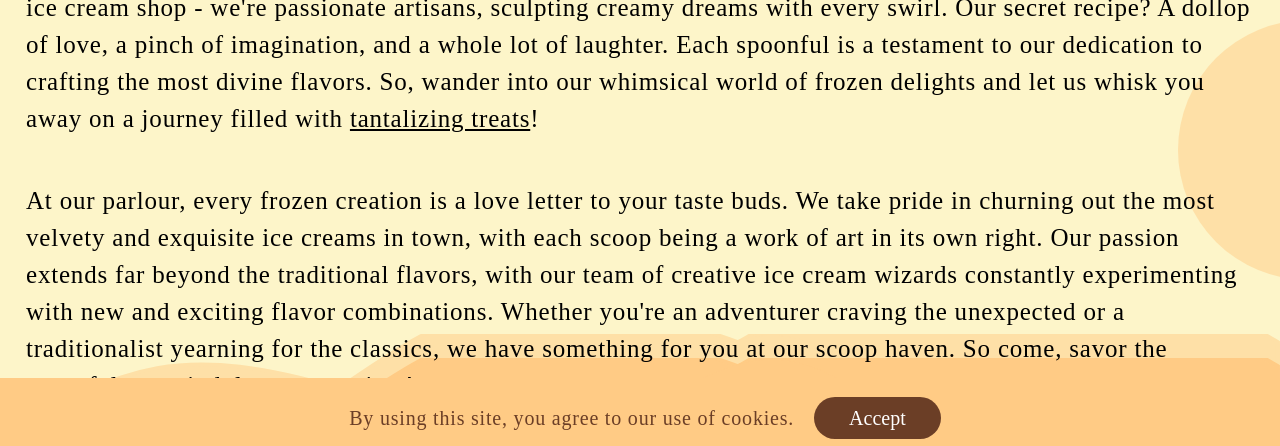
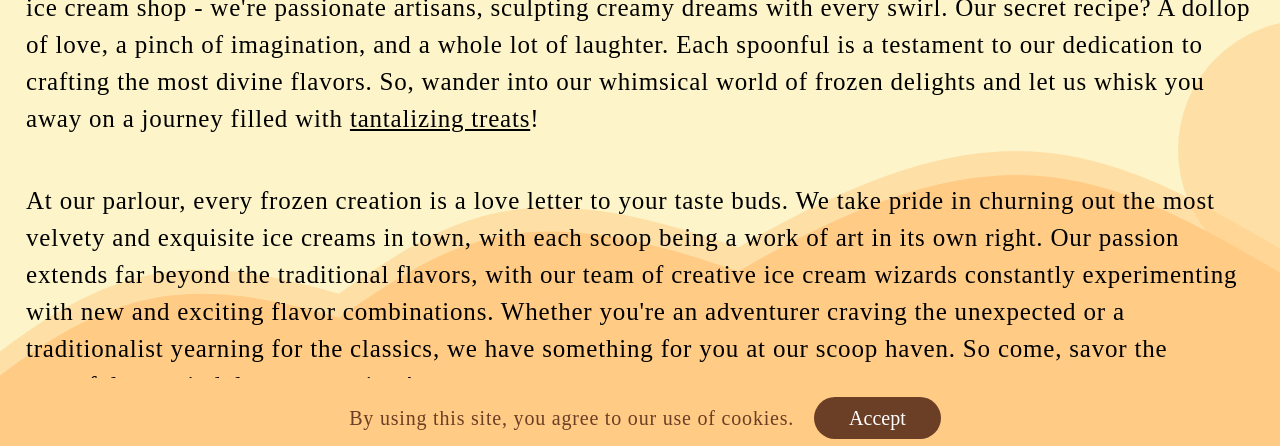
Before and after one commit to Carinalak/IceCream-copiedFromMyOwnProfile, a website built with Vite: page index.html in a window 1280 px wide. Shown: the part 342-788 px from the top of the page. Built offline with nearby package versions, Linux system fonts and the light colour scheme; a web font is replaced by a local one.

Commit message:
:art: fix(backgroundWave): will fix the responsibility for the waves in the background

```diff
--- a/src/scss/components/_background.scss
+++ b/src/scss/components/_background.scss
@@ -7,6 +7,7 @@ body {
     bottom: 0;
     left: 0;
     width: 100vw;
+    height: 100%;
     z-index: -1;
 
     .pink_circle {
@@ -23,35 +24,27 @@ body {
         transform: scale(1.3);
     }
 
+    .wave_container {
+        width: 100%;
+        height: 100%;
+        min-height: 70px;
+    }
+
     .wave_background {
+        position: absolute;
         width: 100%;
-        height: 100px;
+        height: auto;
+        left: 0;
     }
 
     .wave_background_light {
-        position: absolute;
         bottom: 24px;
-        left: 0;
-        @include backgroundurl(
-            url(/img/animations/wavesGlory.svg),
-            cover,
-            no-repeat,
-            center center
-        );
         opacity: 50%;
         z-index: -2;
     }
 
     .wave_background_dark {
-        @include backgroundurl(
-            url(/img/animations/wavesGlory.svg),
-            cover,
-            no-repeat,
-            center center
-        );
-        position: absolute;
         bottom: 0;
-        left: 0;
         z-index: -1;
     }
 }
```
